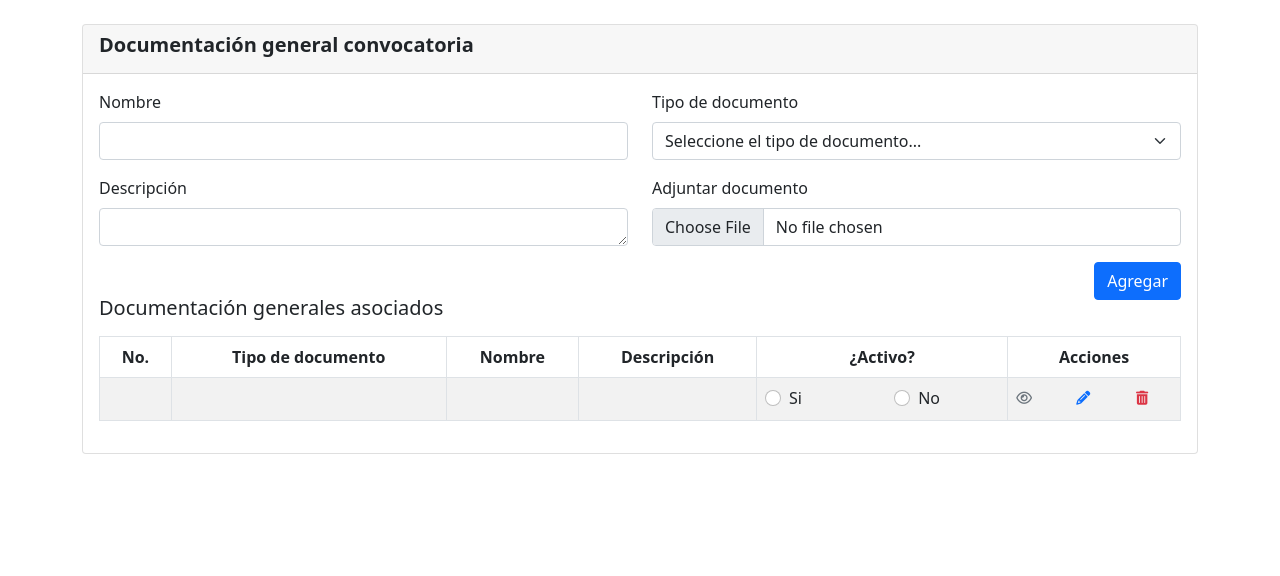
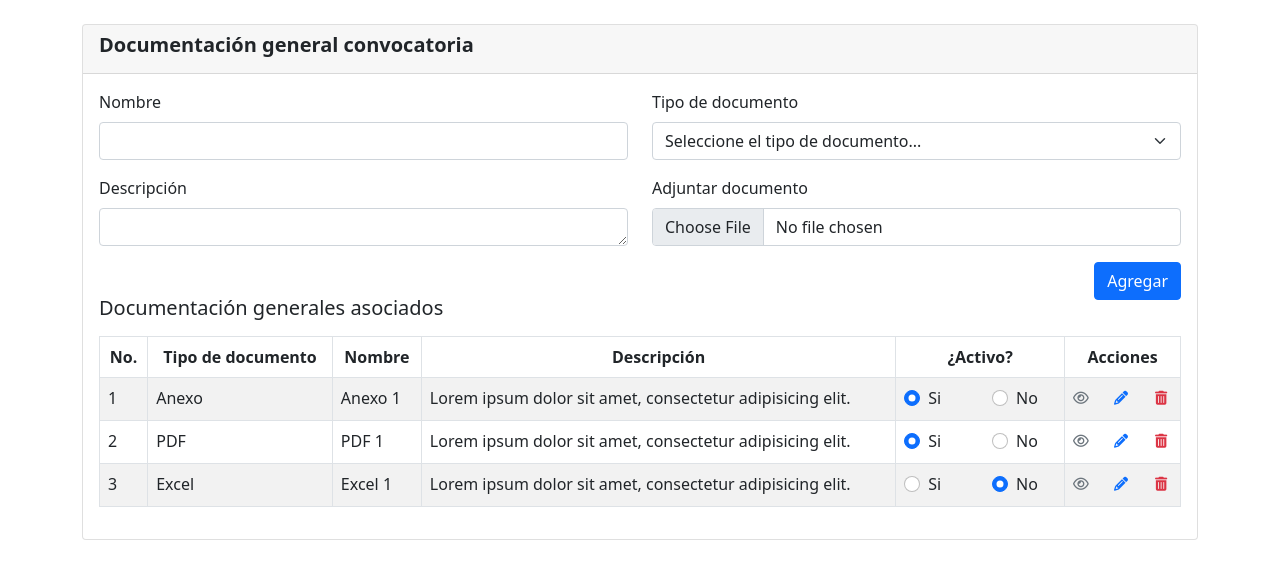
Before and after one commit to josefcogil/kunai-test, a React (Create React App) app: page / in a window 1280 px wide. Shown: the top 576 px of the page. Built offline with nearby package versions, Linux system fonts and the light colour scheme.

Commit message:
feat: list items

```diff
--- a/src/App.jsx
+++ b/src/App.jsx
@@ -3,6 +3,30 @@ import DocumentForm from './components/DocumentForm';
 import DocumentTable from './components/DocumentTable';
 
 const App = () => {
+  let items = [
+    {
+      id: 1,
+      name: 'Anexo 1',
+      description: 'Lorem ipsum dolor sit amet, consectetur adipisicing elit.',
+      type: 'Anexo',
+      active: true,
+    },
+    {
+      id: 2,
+      name: 'PDF 1',
+      description: 'Lorem ipsum dolor sit amet, consectetur adipisicing elit.',
+      type: 'PDF',
+      active: true,
+    },
+    {
+      id: 3,
+      name: 'Excel 1',
+      description: 'Lorem ipsum dolor sit amet, consectetur adipisicing elit.',
+      type: 'Excel',
+      active: false,
+    },
+  ];
+
   return (
     <Container className="py-4">
       <Card>
@@ -22,7 +46,7 @@ const App = () => {
               <Card.Subtitle>
                 <h5>Documentación generales asociados</h5>
               </Card.Subtitle>
-              <DocumentTable />
+              <DocumentTable items={items} />
             </Col>
           </Row>
         </Card.Body>
--- a/src/components/DocumentTable.jsx
+++ b/src/components/DocumentTable.jsx
@@ -1,7 +1,7 @@
 import { Table } from 'react-bootstrap';
 import TableItem from './TableItem';
 
-const DocumentTable = () => {
+const DocumentTable = ({ items }) => {
   return (
     <>
       <Table striped bordered hover className="mt-3">
@@ -16,7 +16,9 @@ const DocumentTable = () => {
           </tr>
         </thead>
         <tbody>
-          <TableItem />
+          {items.map((item) => (
+            <TableItem key={item.id} item={item} />
+          ))}
         </tbody>
       </Table>
     </>
--- a/src/components/TableItem.jsx
+++ b/src/components/TableItem.jsx
@@ -2,18 +2,17 @@ import { Form, Row, Col } from 'react-bootstrap';
 
 const TableItem = ({ item }) => (
   <tr>
-    <td></td>
-    <td></td>
-    <td></td>
-    <td></td>
+    <td>{item.id}</td>
+    <td>{item.type}</td>
+    <td>{item.name}</td>
+    <td>{item.description}</td>
     <td>
       <Row>
         <Col>
           <Form.Check
             inline
             label="Si"
-            name="active"
-            checked={null}
+            checked={item.active ? true : false}
             type="radio"
           />
         </Col>
@@ -21,8 +20,7 @@ const TableItem = ({ item }) => (
           <Form.Check
             inline
             label="No"
-            name="active"
-            checked={null}
+            checked={item.active ? false : true}
             type="radio"
           />
         </Col>
```
